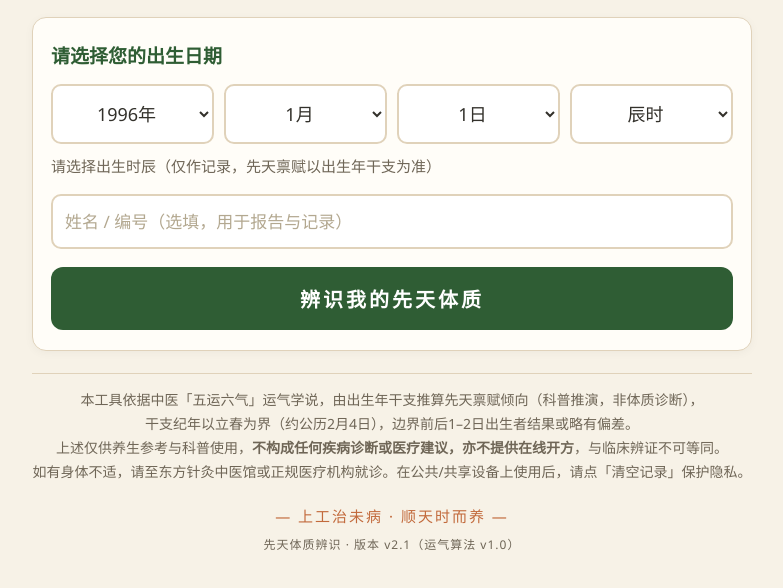
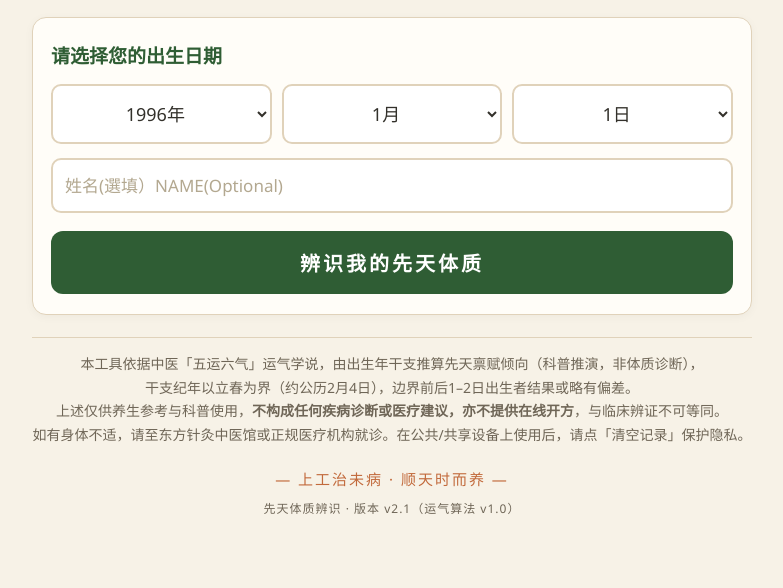
Before and after one commit to Jennyfulca/ca, a plain HTML site: page index.html in a window 1280 px wide. Shown: the part 162-750 px from the top of the page, without its empty margins (248-1031 px from the left). Drawn offline with Linux system fonts and the light colour scheme.

Commit message:
Update index.html

```diff
--- a/index.html
+++ b/index.html
@@ -129,17 +129,17 @@
   <header>
     <div class="seal" id="ui_seal">东方针灸中医馆</div>
     <h1 id="ui_title">先天体质辨识</h1>
-    <div class="sub" id="ui_sub">五运六气 · 以出生年干支定人身先天禀赋</div>
+    <div class="sub" id="ui_sub">黃帝内經·五运六气 定人身先天禀赋</div>
     <button id="langBtn" class="lang-btn" onclick="toggleLang()">EN</button>
   </header>
 
   <div class="card">
     <label id="ui_inputLabel">请选择您的出生日期</label>
     <div class="row">
-      <select id="y"></select><select id="m"></select><select id="d"></select><select id="h"></select>
+      <select id="y"></select><select id="m"></select><select id="d"></select><!--select id="h"-->
     </div>
-    <div style="font-size:15px;color:var(--muted);margin-top:8px" id="ui_timeTip"></div>
-    <input id="nm" class="name-input" type="text" maxlength="20" placeholder="姓名 / 编号（选填，用于报告与记录）" />
+    <!--<div style="font-size:15px;color:var(--muted);margin-top:8px" id="ui_timeTip"></div>-->
+    <input id="nm" class="name-input" type="text" maxlength="20" placeholder="姓名(選填）NAME(Optional) " />
     <button class="btn" id="ui_btn" onclick="judge()">辨识我的先天体质</button>
   </div>
 
@@ -209,15 +209,15 @@ const UI = {
     rptTitle:'先天体质报告', rptSub:'五运六气 · 先天禀赋辨识',
     rConcl:'一、禀赋倾向结论', rWeak:'二、弱项与需注意', rCare:'三、饮食与调理建议',
     rAvoid:'四、宜忌 · 忌口',
-    rContact:'五、到院咨询 / 预约调理',
+    rContact:'五、到舘咨询 / 预约调理',
     rLabel:'禀赋标签',
     rDisc:'※ 本报告依据中医「五运六气」推算先天禀赋倾向，仅供养生参考，不作诊疗依据。',
-    rContactNote:'到院咨询 / 预约电话：416 800 3978（本工具仅供养生科普，不提供在线开方；调理须经执业中医师面诊辨证）',
+    rContactNote:'到舘咨询 / 预约电话：416 800 3978（本工具仅供养生科普，不提供在线开方；调理须经执业中医师面诊辨证）',
     btnSave:'另存为', btnCopy:'复制文字', btnShare:'分享', btnClose:'关闭',
     toastCopy:'已复制，可粘贴到微信发给客人', toastNoShare:'当前环境不支持系统分享，已为您复制文字'
   },
   en:{
-    seal:'DongFang Acupuncture & TCM Clinic', title:'Inborn Constitution Assessment',
+    seal:'Oriental Ensure Acupuncture Clinic', title:'Inborn Constitution Assessment',
     sub:'Five Movements & Six Qi · inborn endowment by birth-year stem-branch',
     quote:'"Eat the grain of the year to preserve the true, eat the interstitial grain to protect the essence."<br>— Suwen · Zhi Zhen Yao Da Lun',
     warn:'⚠ Herbal regulation must be prescribed by a licensed TCM practitioner. The dietary and lifestyle guidance here is for wellness reference only, not a basis for diagnosis or treatment.',
```
